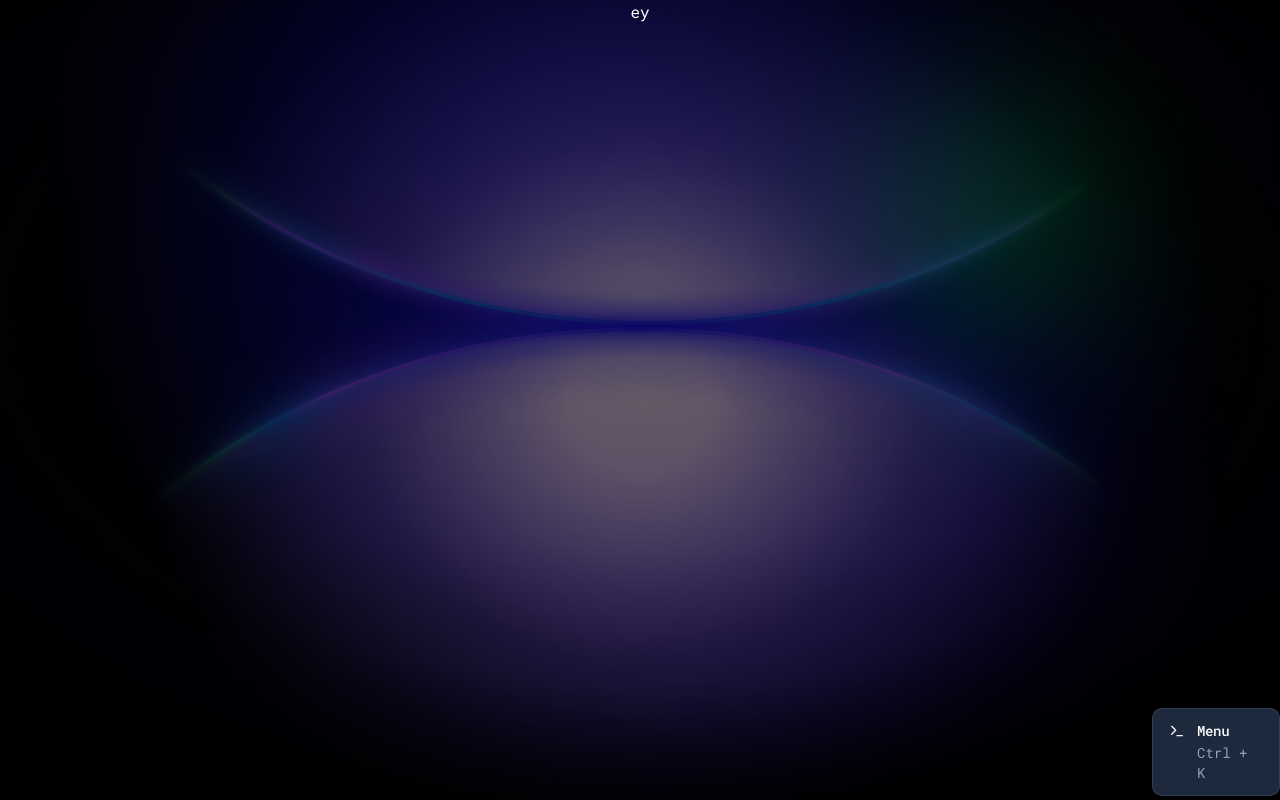
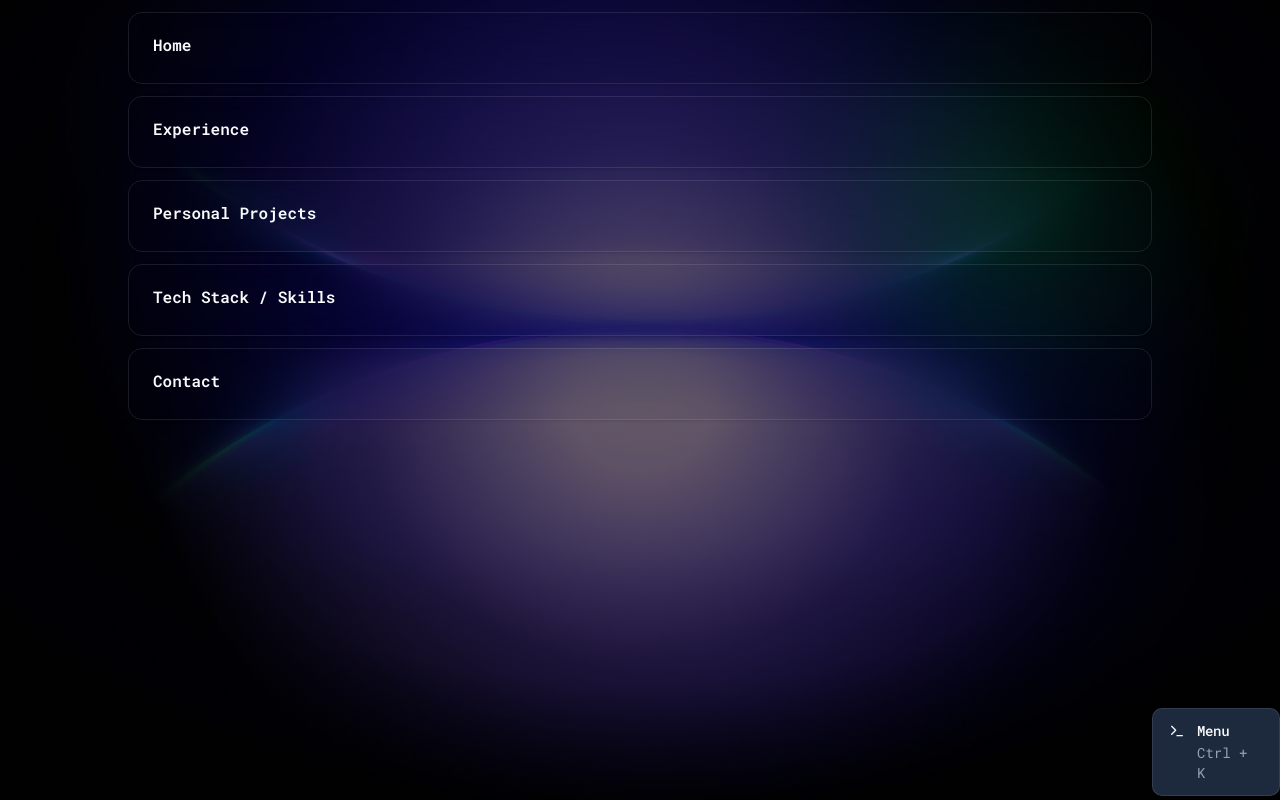
Before and after one commit to TomyAlberdi/Portfolio, a React (Vite) app: page / in a window 1280 px wide. Built offline with nearby package versions, Linux system fonts and the light colour scheme.

Commit message:
Added pages layout structure

```diff
--- a/src/App.tsx
+++ b/src/App.tsx
@@ -4,6 +4,11 @@ import FloatingMenuButton from "@/components/FloatingMenuButton";
 import { useEffect, useState } from "react";
 import FloatingMenu from "@/components/FloatingMenu";
 import "@/i18n";
+import Home from "@/Pages/Home";
+import Experience from "@/Pages/Experience";
+import Projects from "@/Pages/Projects";
+import Skills from "@/Pages/Skills";
+import Contact from "@/Pages/Contact";
 
 function App() {
   const [FloatingMenuOpen, setFloatingMenuOpen] = useState(false);
@@ -24,9 +29,13 @@ function App() {
 
   return (
     <div className="App md:h-screen h-[100svh] flex flex-col items-center justify-start">
-      <ScrollArea className="w-full md:w-4/5 md:h-screen h-[90svh]">
-        <section className="w-full h-full flex flex-col justify-start items-center">
-          <span>ey</span>
+      <ScrollArea className="w-full md:w-4/5 md:h-screen h-[90svh] pt-3">
+        <section className="w-full h-full flex flex-col justify-start items-center gap-3">
+          <Home />
+          <Experience />
+          <Projects />
+          <Skills />
+          <Contact />
         </section>
       </ScrollArea>
       <FloatingMenuButton
--- /dev/null
+++ b/src/Pages/Contact.tsx
@@ -0,0 +1,15 @@
+import { Card, CardHeader, CardTitle } from "@/components/ui/card";
+import { useTranslation } from "react-i18next";
+
+const Contact = () => {
+  const { t } = useTranslation();
+
+  return (
+    <Card id="contact">
+      <CardHeader>
+        <CardTitle>{t("Contact")}</CardTitle>
+      </CardHeader>
+    </Card>
+  );
+};
+export default Contact;
--- /dev/null
+++ b/src/Pages/Experience.tsx
@@ -0,0 +1,15 @@
+import { Card, CardHeader, CardTitle } from "@/components/ui/card";
+import { useTranslation } from "react-i18next";
+
+const Experience = () => {
+  const { t } = useTranslation();
+
+  return (
+    <Card id="experience">
+      <CardHeader>
+        <CardTitle>{t("Experience")}</CardTitle>
+      </CardHeader>
+    </Card>
+  );
+};
+export default Experience;
--- /dev/null
+++ b/src/Pages/Home.tsx
@@ -0,0 +1,15 @@
+import { Card, CardHeader, CardTitle } from "@/components/ui/card";
+import { useTranslation } from "react-i18next";
+
+const Home = () => {
+  const { t } = useTranslation();
+
+  return (
+    <Card id="home">
+      <CardHeader>
+        <CardTitle>{t("Home")}</CardTitle>
+      </CardHeader>
+    </Card>
+  );
+};
+export default Home;
--- /dev/null
+++ b/src/Pages/Projects.tsx
@@ -0,0 +1,15 @@
+import { Card, CardHeader, CardTitle } from "@/components/ui/card";
+import { useTranslation } from "react-i18next";
+
+const Projects = () => {
+  const { t } = useTranslation();
+
+  return (
+    <Card id="projects">
+      <CardHeader>
+        <CardTitle>{t("Projects")}</CardTitle>
+      </CardHeader>
+    </Card>
+  );
+};
+export default Projects;
--- /dev/null
+++ b/src/Pages/Skills.tsx
@@ -0,0 +1,15 @@
+import { Card, CardHeader, CardTitle } from "@/components/ui/card";
+import { useTranslation } from "react-i18next";
+
+const Skills = () => {
+  const { t } = useTranslation();
+
+  return (
+    <Card id="skills">
+      <CardHeader>
+        <CardTitle>{t("Stack")}</CardTitle>
+      </CardHeader>
+    </Card>
+  );
+};
+export default Skills;
--- /dev/null
+++ b/src/components/ui/card.tsx
@@ -0,0 +1,92 @@
+import * as React from "react"
+
+import { cn } from "@/lib/utils"
+
+function Card({ className, ...props }: React.ComponentProps<"div">) {
+  return (
+    <div
+      data-slot="card"
+      className={cn(
+        "text-card-foreground flex flex-col gap-6 rounded-xl border py-6 shadow-sm md:w-full w-[95%] backdrop-blur-xl",
+        className
+      )}
+      {...props}
+    />
+  )
+}
+
+function CardHeader({ className, ...props }: React.ComponentProps<"div">) {
+  return (
+    <div
+      data-slot="card-header"
+      className={cn(
+        "@container/card-header grid auto-rows-min grid-rows-[auto_auto] items-start gap-1.5 px-6 has-data-[slot=card-action]:grid-cols-[1fr_auto] [.border-b]:pb-6",
+        className
+      )}
+      {...props}
+    />
+  )
+}
+
+function CardTitle({ className, ...props }: React.ComponentProps<"div">) {
+  return (
+    <div
+      data-slot="card-title"
+      className={cn("leading-none font-semibold", className)}
+      {...props}
+    />
+  )
+}
+
+function CardDescription({ className, ...props }: React.ComponentProps<"div">) {
+  return (
+    <div
+      data-slot="card-description"
+      className={cn("text-muted-foreground text-sm", className)}
+      {...props}
+    />
+  )
+}
+
+function CardAction({ className, ...props }: React.ComponentProps<"div">) {
+  return (
+    <div
+      data-slot="card-action"
+      className={cn(
+        "col-start-2 row-span-2 row-start-1 self-start justify-self-end",
+        className
+      )}
+      {...props}
+    />
+  )
+}
+
+function CardContent({ className, ...props }: React.ComponentProps<"div">) {
+  return (
+    <div
+      data-slot="card-content"
+      className={cn("px-6", className)}
+      {...props}
+    />
+  )
+}
+
+function CardFooter({ className, ...props }: React.ComponentProps<"div">) {
+  return (
+    <div
+      data-slot="card-footer"
+      className={cn("flex items-center px-6 [.border-t]:pt-6", className)}
+      {...props}
+    />
+  )
+}
+
+export {
+  Card,
+  CardHeader,
+  CardFooter,
+  CardTitle,
+  CardAction,
+  CardDescription,
+  CardContent,
+}
--- a/src/i18n.js
+++ b/src/i18n.js
@@ -1,9 +1,6 @@
 import i18n from "i18next";
 import { initReactI18next } from "react-i18next";
 
-// the translations
-// (tip move them in a JSON file and import them,
-// or even better, manage them separated from your code: https://react.i18next.com/guides/multiple-translation-files)
 const resources = {
   en: {
     translation: {
@@ -35,17 +32,12 @@ const resources = {
   },
 };
 
-i18n
-  .use(initReactI18next) // passes i18n down to react-i18next
-  .init({
-    resources,
-    lng: "en", // language to use, more information here: https://www.i18next.com/overview/configuration-options#languages-namespaces-resources
-    // you can use the i18n.changeLanguage function to change the language manually: https://www.i18next.com/overview/api#changelanguage
-    // if you're using a language detector, do not define the lng option
-
-    interpolation: {
-      escapeValue: false, // react already safes from xss
-    },
-  });
+i18n.use(initReactI18next).init({
+  resources,
+  lng: "en",
+  interpolation: {
+    escapeValue: false,
+  },
+});
 
 export default i18n;
```
